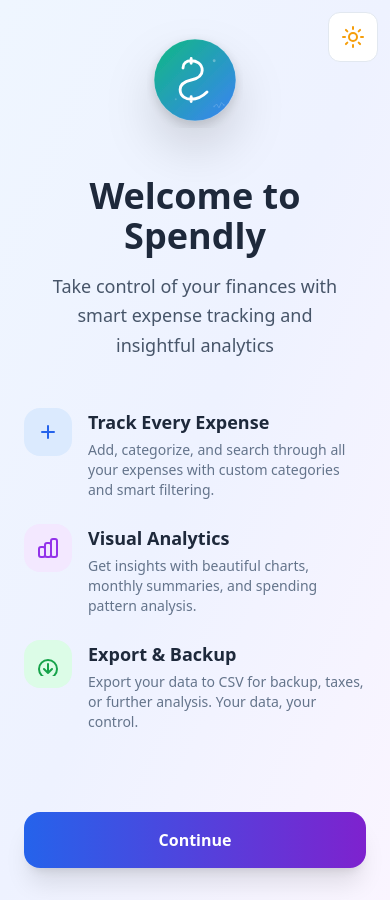
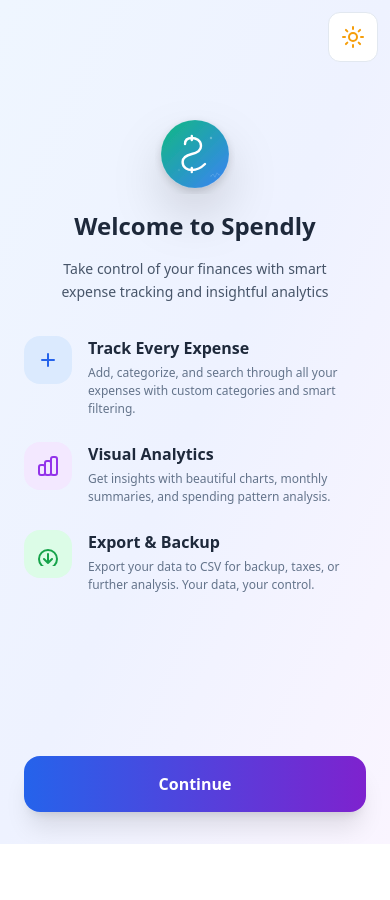
Before and after one commit to Blaqboydee/Finance-Tracker, a React (Vite) app: page / in a window 390 px wide. After the commit the page ends 844 px from the top, so only its background shows below. Built offline with nearby package versions, Linux system fonts and the light colour scheme.

Commit message:
styled expenseform inputs

```diff
--- a/src/components/CategoryManger.jsx
+++ b/src/components/CategoryManger.jsx
@@ -36,7 +36,7 @@
       <button
       type="button"
         onClick={() => setOpen(!open)}
-        className="px-4  py-2 w-full bg-blue-600 text-white rounded-xl shadow-lg hover:bg-blue-700 dark:bg-blue-500 dark:hover:bg-blue-600 transition-all"
+        className="px-4  py-2 w-[95%] bg-blue-700 text-white shadow-lg hover:bg-blue-700 dark:bg-blue-500 dark:hover:bg-blue-600 transition-all"
       >
         Manage Categories
       </button>
--- a/src/components/ExpenseForm.jsx
+++ b/src/components/ExpenseForm.jsx
@@ -67,7 +67,7 @@
               onChange={(e) =>
                 setFormData({ ...formData, amount: e.target.value })
               }
-              className={`w-full px-3 py-2  md:px-4 md:py-3 border rounded-xl outline-none focus:ring-2 focus:ring-blue-500 focus:border-transparent transition-all
+              className={`w-[95%] px-3 py-2  md:px-4 md:py-3 border outline-none focus:ring-2 focus:ring-blue-500 focus:border-transparent transition-all
             ${
               isDarkMode
                 ? "bg-slate-700 border-slate-600 text-slate-100 placeholder-slate-500 hover:bg-slate-600"
@@ -91,7 +91,7 @@
                 onChange={(e) =>
                   setFormData({ ...formData, category: e.target.value })
                 }
-                className={`w-full px-3 py-2  md:px-4 md:py-3 border rounded-xl outline-none focus:ring-2 focus:ring-blue-500 focus:border-transparent transition-all appearance-none cursor-pointer
+                className={`w-[95%] px-3 py-2  md:px-4 md:py-3 border outline-none focus:ring-2 focus:ring-blue-500 focus:border-transparent transition-all appearance-none cursor-pointer
             ${
               isDarkMode
                 ? "bg-slate-700 border-slate-600 text-slate-100 hover:bg-slate-600"
@@ -107,7 +107,7 @@
                 ))}
               </select>
               <ChevronDown
-                className={`absolute right-3 top-1/2 transform -translate-y-1/2 w-4 h-4 pointer-events-none ${
+                className={`absolute right-6 top-1/2 transform -translate-y-1/2 w-4 h-4 pointer-events-none ${
                   isDarkMode ? "text-slate-500" : "text-slate-400"
                 }`}
               />
@@ -142,7 +142,7 @@
                 onChange={(e) =>
                   setFormData({ ...formData, date: e.target.value })
                 }
-                className={`w-full px-3 py-2  md:px-4 md:py-3 border rounded-xl outline-none focus:ring-2 focus:ring-blue-500 focus:border-transparent transition-all
+                className={`w-[95%] px-3 py-2  md:px-4 md:py-3 border  outline-none focus:ring-2 focus:ring-blue-500 focus:border-transparent transition-all
               ${
                 isDarkMode
                   ? "bg-slate-700 border-slate-600 text-slate-100 hover:bg-slate-600"
@@ -168,7 +168,7 @@
               onChange={(e) =>
                 setFormData({ ...formData, description: e.target.value })
               }
-              className={`w-full px-3 py-2  md:px-4 md:py-3 border rounded-xl outline-none focus:ring-2 focus:ring-blue-500 focus:border-transparent transition-all
+              className={`w-[95%] px-3 py-2  md:px-4 md:py-3 border  outline-none focus:ring-2 focus:ring-blue-500 focus:border-transparent transition-all
           ${
             isDarkMode
               ? "bg-slate-700 border-slate-600 text-slate-100 placeholder-slate-500 hover:bg-slate-600"
@@ -189,7 +189,7 @@
           </label>
           <button
             type="submit"
-            className="w-full px-4 py-3 bg-blue-600 text-white rounded-xl hover:from-emerald-600 hover:to-blue-600 transition-all duration-200 flex items-center justify-center gap-2 font-medium shadow-lg hover:shadow-xl"
+            className="w-[95%] px-4 py-3 bg-blue-600 text-white hover:from-emerald-600 hover:to-blue-600 transition-all duration-200 flex items-center justify-center gap-2 font-medium shadow-lg hover:shadow-xl"
           >
             <PlusCircle className="w-5 h-5" />
             Add
--- a/src/pages/SpendlyOnboarding.jsx
+++ b/src/pages/SpendlyOnboarding.jsx
@@ -17,20 +17,17 @@
       {/* Main Content */}
       <div className='absolute top-3 right-3'>
       <ThemeToggle isDarkMode={isDarkMode} toggleDarkMode={setIsDarkMode} />
-
       </div>
-      <div className="flex-1 flex flex-col justify-center px-6 py-8">
+      <div className="flex flex-1 flex-col items-center justify-center px-6 py-8">
         {/* App Icon */}
-        <div className="text-center mb-8">
-       <SpendlyLogo size={96} className="mx-auto mb-4 drop-shadow-2xl" />
-
-
+        <div className="text-center mb-2 md:mb-8">
+       <SpendlyLogo size={80} className="mx-auto mb-2 drop-shadow-2xl" />
         </div>
 
         {/* Welcome Text */}
-        <div className="text-center mb-12">
-          <h1 className="text-4xl font-bold mb-4">Welcome to Spendly</h1>
-          <p className={`text-lg leading-relaxed px-4 max-w-md mx-auto ${
+        <div className="text-center mb-8 md:mb-12">
+          <h1 className="text-2xl md:text-4xl font-bold mb-4">Welcome to Spendly</h1>
+          <p className={`text-sm md:text-lg leading-relaxed px-4 max-w-md mx-auto ${
             isDarkMode ? 'text-white/80' : 'text-slate-600'
           }`}>
             Take control of your finances with smart expense tracking and insightful analytics
@@ -38,7 +35,7 @@
         </div>
 
         {/* Feature List */}
-        <div className="space-y-6 mb-12 max-w-lg mx-auto">
+        <div className="space-y-6 mb-12 md:mb-12 max-w-lg mx-auto">
           <div className="flex items-start gap-4">
             <div className={`w-12 h-12 rounded-2xl flex items-center justify-center flex-shrink-0 ${
               isDarkMode ? 'bg-blue-500/20' : 'bg-blue-100'
@@ -48,8 +45,8 @@
               </svg>
             </div>
             <div>
-              <h3 className="text-lg font-semibold mb-1">Track Every Expense</h3>
-              <p className={`text-sm ${isDarkMode ? 'text-white/70' : 'text-slate-500'}`}>Add, categorize, and search through all your expenses with custom categories and smart filtering.</p>
+              <h3 className="md:text-lg font-semibold mb-1">Track Every Expense</h3>
+              <p className={`text-[12px] md:text-sm ${isDarkMode ? 'text-white/70' : 'text-slate-500'}`}>Add, categorize, and search through all your expenses with custom categories and smart filtering.</p>
             </div>
           </div>
 
@@ -62,8 +59,8 @@
               </svg>
             </div>
             <div>
-              <h3 className="text-lg font-semibold mb-1">Visual Analytics</h3>
-              <p className={`text-sm ${isDarkMode ? 'text-white/70' : 'text-slate-500'}`}>Get insights with beautiful charts, monthly summaries, and spending pattern analysis.</p>
+              <h3 className="md:text-lg font-semibold mb-1">Visual Analytics</h3>
+              <p className={`text-[12px] md:text-sm ${isDarkMode ? 'text-white/70' : 'text-slate-500'}`}>Get insights with beautiful charts, monthly summaries, and spending pattern analysis.</p>
             </div>
           </div>
 
@@ -76,8 +73,8 @@
               </svg>
             </div>
             <div>
-              <h3 className="text-lg font-semibold mb-1">Export & Backup</h3>
-              <p className={`text-sm ${isDarkMode ? 'text-white/70' : 'text-slate-500'}`}>Export your data to CSV for backup, taxes, or further analysis. Your data, your control.</p>
+              <h3 className="md:text-lg font-semibold mb-1">Export & Backup</h3>
+              <p className={`text-[12px] md:text-sm ${isDarkMode ? 'text-white/70' : 'text-slate-500'}`}>Export your data to CSV for backup, taxes, or further analysis. Your data, your control.</p>
             </div>
           </div>
         </div>
```
Also changed, not shown: src/pages/Spendly.jsx (+2 -5 lines).
